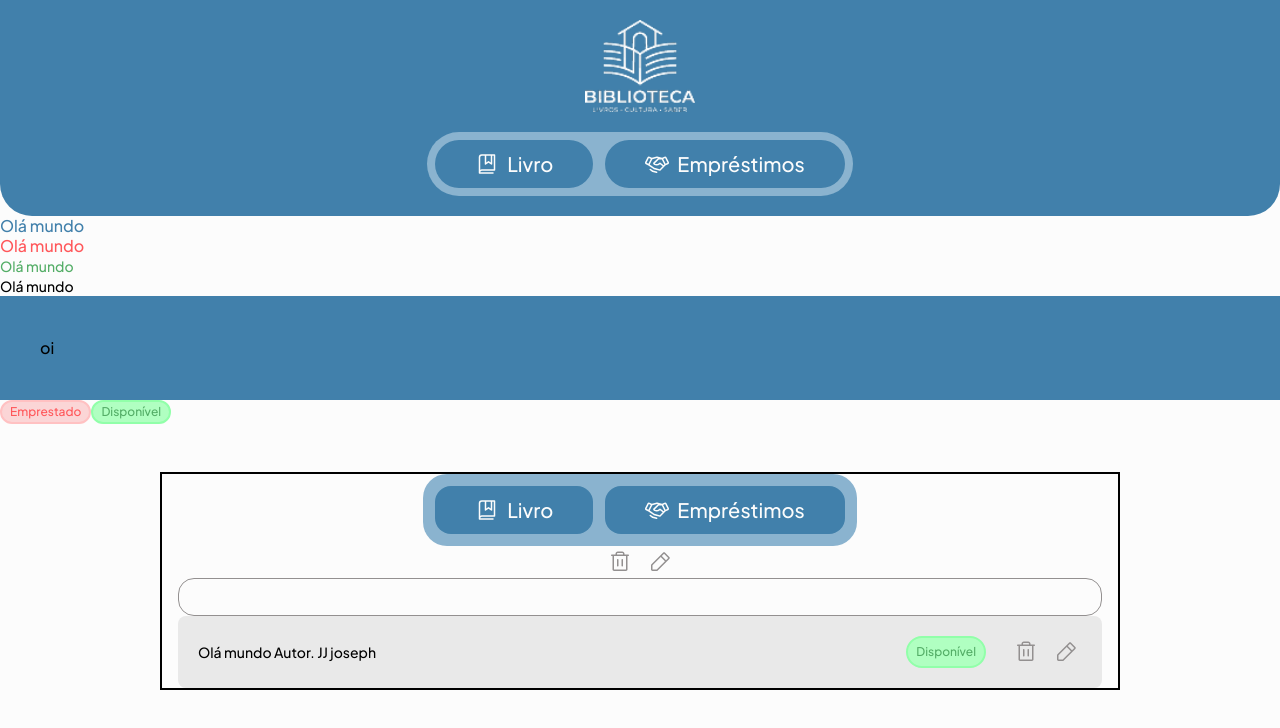
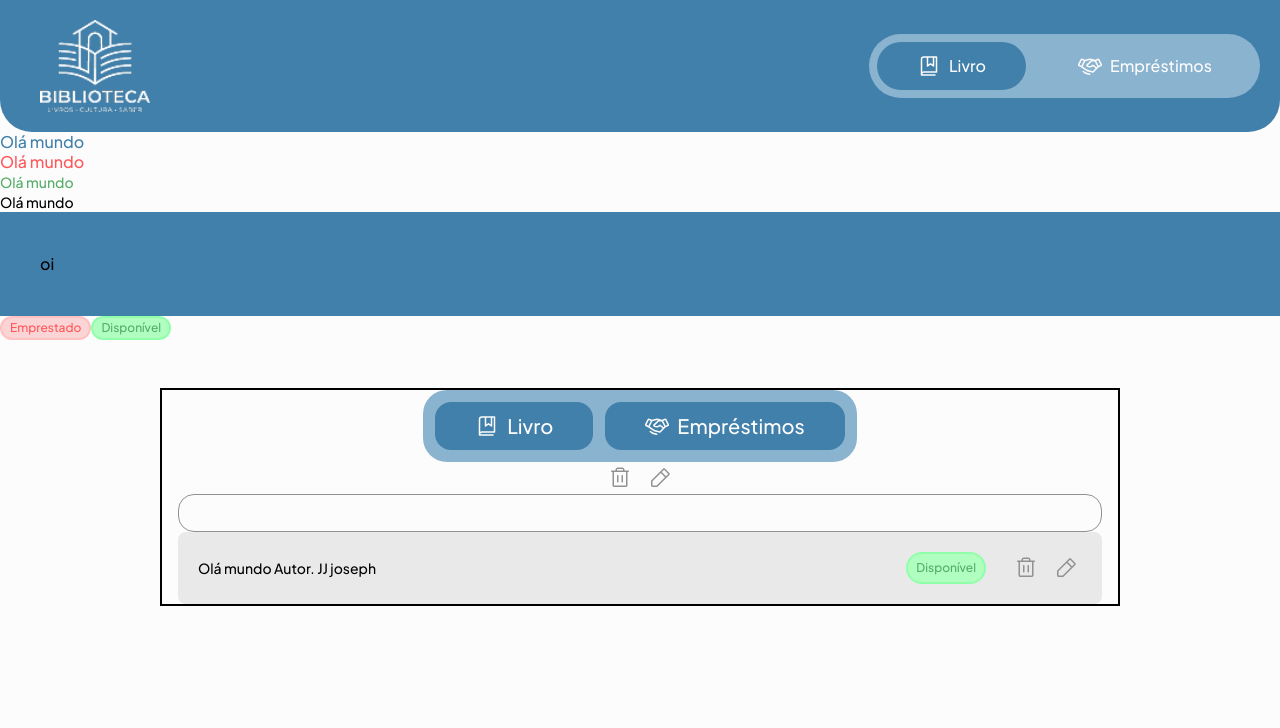
Before and after one commit to MayconSantos04/Front-End-Biblioteca, a React (Vite) app: page / in a window 1280 px wide. Shown: the top 728 px of the page. Built offline with nearby package versions, Linux system fonts and the light colour scheme.

Commit message:
fix: resolution of bug in component header.

```diff
--- a/src/components/button.tsx
+++ b/src/components/button.tsx
@@ -11,7 +11,8 @@ export const buttonVariants = cva(
   {
     variants: {
       variant: {
-        primary: "bg-blue hover:bg-blue-secondary",
+        primary: "bg-blue hover:bg-blue-hover",
+        secondary: "bg-transparent",
       },
       size: {
         md: "h-10 px-4",
@@ -43,7 +44,8 @@ export const buttonTextVariants = cva("text-base-primary", {
   variants: {
     variant: {
       primary: "text-base-primary",
-      secondary: "text-blue",
+      secondary: "text-base-primary",
+      tertiary: "text-blue",
     },
   },
   defaultVariants: {
@@ -68,7 +70,7 @@ export default function Button({
       {IconComponent && (
         <Icon
           svg={IconComponent}
-          className={buttonIconVariants({ variant, size })}
+          className={buttonIconVariants({ size })}
         />
       )}
       <Text
--- a/src/core-components/Header.tsx
+++ b/src/core-components/Header.tsx
@@ -1,25 +1,41 @@
-import Text from "../components/Text";
 import Button from "../components/Button";
 import Book from "../assets/icons/book.svg?react";
 import Logo from "../assets/imagens/Logo.png";
 import Handshake from "../assets/icons/handshake.svg?react";
+import { useState } from "react";
 
 export default function Header() {
+  const [active, setActive] = useState("livro");
+
   return (
-    <div className="flex flex-col items-center justify-center bg-blue rounded-b-4xl h-auto">
+    <div>
+      <div className="bg-blue rounded-b-4xl h-auto">
+        <div className="flex flex-col justify-center items-center md:flex-row md:justify-between md:mx-5">
           <div className="m-5">
             <img src={Logo} width={110} alt="Logo" />
           </div>
 
-      <div className="flex items-center justify-center mb-5">
+          <div className="flex items-center justify-center mb-5 md:mb-0">
             <div className="flex items-center justify-center w-fill md:p-2 gap-3 bg-blue-secondary p-1 rounded-3xl md:rounded-4xl">
-          <Button className="md:px-10 md:py-6 rounded-3xl" icon={Book}>
-            <Text variant="body-text-name">Livro</Text>
+              <Button
+                className="md:px-10 md:py-6 rounded-3xl"
+                onClick={() => setActive("livro")}
+                variant={active === "livro" ? "primary" : "secondary"}
+                icon={Book}
+              >
+                Livro
               </Button>
 
-          <Button className="md:px-10 md:py-6 rounded-3xl" icon={Handshake}>
-            <Text variant="body-text-name">Empréstimos</Text>
+              <Button
+                className="md:px-10 md:py-6 rounded-3xl"
+                onClick={() => setActive("emprestimos")}
+                variant={active === "emprestimos" ? "primary" : "secondary"}
+                icon={Handshake}
+              >
+                Empréstimos
               </Button>
+            </div>
+          </div>
         </div>
       </div>
     </div>
--- a/src/index.css
+++ b/src/index.css
@@ -7,6 +7,7 @@
 
   --color-blue: #4180AB;
   --color-blue-secondary: #8AB3CF;
+  --color-blue-hover: #2274AC;
 
   --color-white: #ffffff;
   --color-gray-100: #535151;
```
Also changed, not shown: src/App.tsx (+10 -11 lines). Lines whose indentation alone changed are shown as unchanged.
